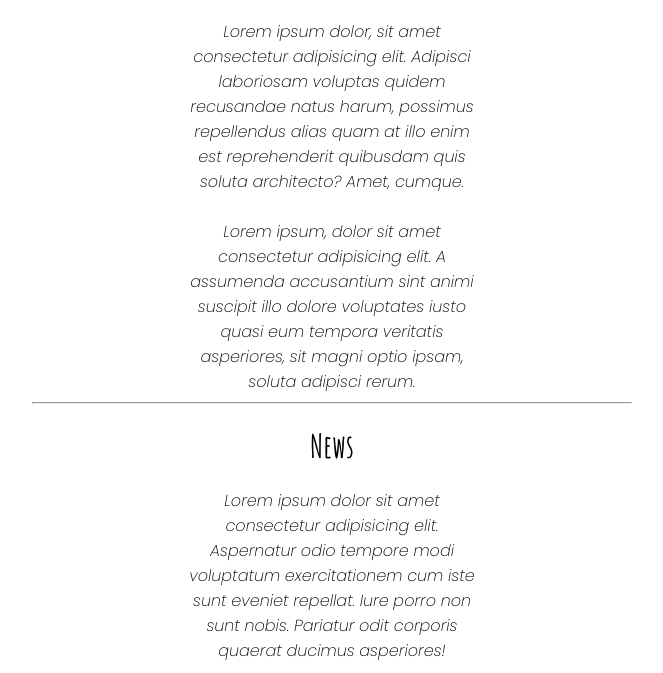
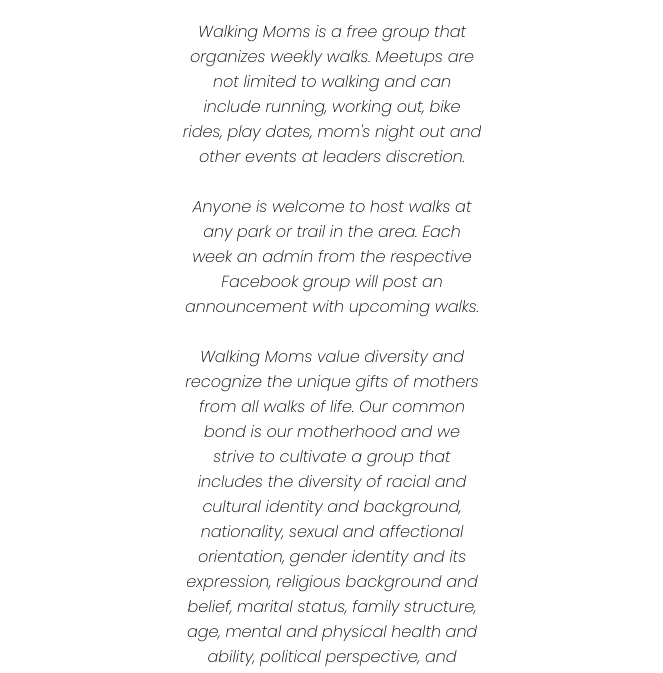
Before and after one commit to dixiedesignsco/dixiedesignsco.github.io, a plain HTML site: page index.html in a window 1280 px wide. Shown: the part 360-1033 px from the top of the page, without its empty margins (308-971 px from the left). Drawn offline with Linux system fonts and the light colour scheme.

Commit message:
walking moms start

```diff
--- a/index.html
+++ b/index.html
@@ -42,22 +42,22 @@
         <article>
 
             <section id="bio">
-               Lorem ipsum dolor, sit amet consectetur adipisicing elit. Adipisci laboriosam voluptas quidem recusandae natus harum, possimus repellendus alias quam at illo enim est reprehenderit quibusdam quis soluta architecto? Amet, cumque.
-                    <br><br>
-               Lorem ipsum, dolor sit amet consectetur adipisicing elit. A assumenda accusantium sint animi suscipit illo dolore voluptates iusto quasi eum tempora veritatis asperiores, sit magni optio ipsam, soluta adipisci rerum.
+
+                Walking Moms is a free group that organizes weekly walks. Meetups are not limited to walking and can include running, working out, bike rides, play dates, mom's night out and other events at leaders discretion.
+                <br> <br>
+                Anyone is welcome to host walks at any park or trail in the area.
+                Each week an admin from the respective Facebook group will post an announcement with upcoming walks. <br> <br>
+                Walking Moms value diversity and recognize the unique gifts of mothers from all walks of life.
+                Our common bond is our motherhood and we strive to cultivate a group that includes the diversity of racial and cultural identity and background, nationality, sexual and affectional orientation, gender identity and its expression, religious background and belief, marital status, family structure, age, mental and physical health and ability, political perspective, and educational and class status. You are welcome here.
                </section>
         </article>
         <hr>
         <h1>
             News
         </h1>
-        <section id="bio">
-            Lorem ipsum dolor sit amet consectetur adipisicing elit. Aspernatur odio tempore modi voluptatum exercitationem cum iste sunt eveniet repellat. Iure porro non sunt nobis. Pariatur odit corporis quaerat ducimus asperiores!
-            <br><br>
-        </section>
     </main>
     <footer>
-        Dixie Designs Co | 2020 | All Rights Reserved | <a href="contactus.html">Contact Us</a>
+        Walking Moms | 2021 | All Rights Reserved | <a href="contactus.html">Contact Us</a>
     </footer>
 </body>
 <script src= "main.js"></script>
```
